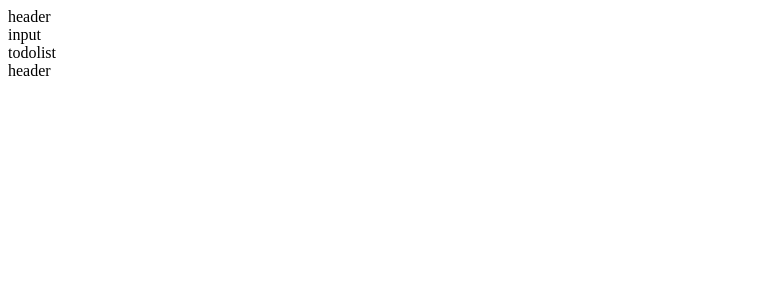
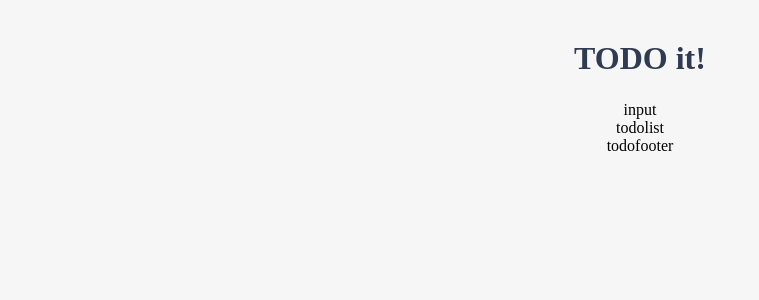
Before and after one commit to acm0209/VueStudy, a Vue app: page / in a window 1280 px wide. Shown: the top 300 px of the page, without its empty margins (0-759 px from the left). Built offline with nearby package versions, Linux system fonts and the light colour scheme.

Commit message:
[CHANGE] TOdoHeader

```diff
--- a/src/App.vue
+++ b/src/App.vue
@@ -11,7 +11,7 @@
 import TodoHeader from "./components/TodoHeader.vue";
 import TodoInput from "./components/TodoInput.vue";
 import TodoList from "./components/TodoList.vue";
-import TodoFooter from "./components/TodoHeader.vue";
+import TodoFooter from "./components/TodoFooter.vue";
 
 export default {
   components: {
@@ -24,4 +24,19 @@ export default {
 };
 </script>
 
-<style></style>
+<style>
+body {
+  text-align: center;
+  background-color: #f6f6f6;
+}
+input {
+  border-style: groove;
+  width: 200px;
+}
+button {
+  border-style: groove;
+}
+.shadow {
+  box-shadow: 5px 10px 10px rgba(0, 0, 0, 0.03);
+}
+</style>
--- a/src/components/TodoHeader.vue
+++ b/src/components/TodoHeader.vue
@@ -1,15 +1,14 @@
 <template>
-  <div>
-    header
-  </div>
+  <header>
+    <h1>TODO it!</h1>
+  </header>
 </template>
 
-<script>
-export default {
-
+<style scoped>
+/* 컴포넌트 안에서만 유효한 스타일이 됨 */
+h1 {
+  color: #2f3b52;
+  font-weight: 900;
+  margin: 2.5rem 0 1.5rem;
 }
-</script>
-
-<style>
-
 </style>
```
Also changed, not shown: index.html (added, +17 -0 lines).
